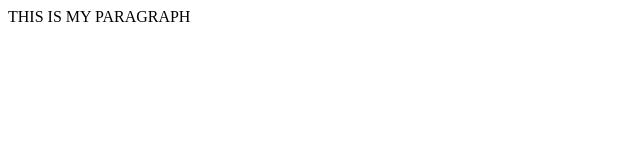
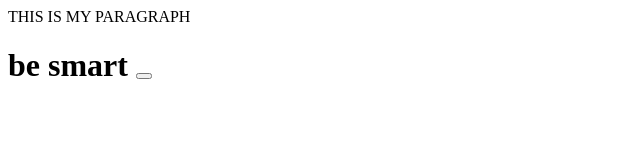
Before and after one commit to samarthb05/localrepo, a plain HTML site: page index.html in a window 1280 px wide. Shown: the whole page, without its empty margins (0-640 px from the left). Drawn offline with Linux system fonts and the light colour scheme.

Commit message:
change to the main

```diff
--- a/index.html
+++ b/index.html
@@ -1 +1,2 @@
 <p>THIS IS MY PARAGRAPH</p>
+<h1>be smart <button></button></h1>
```
